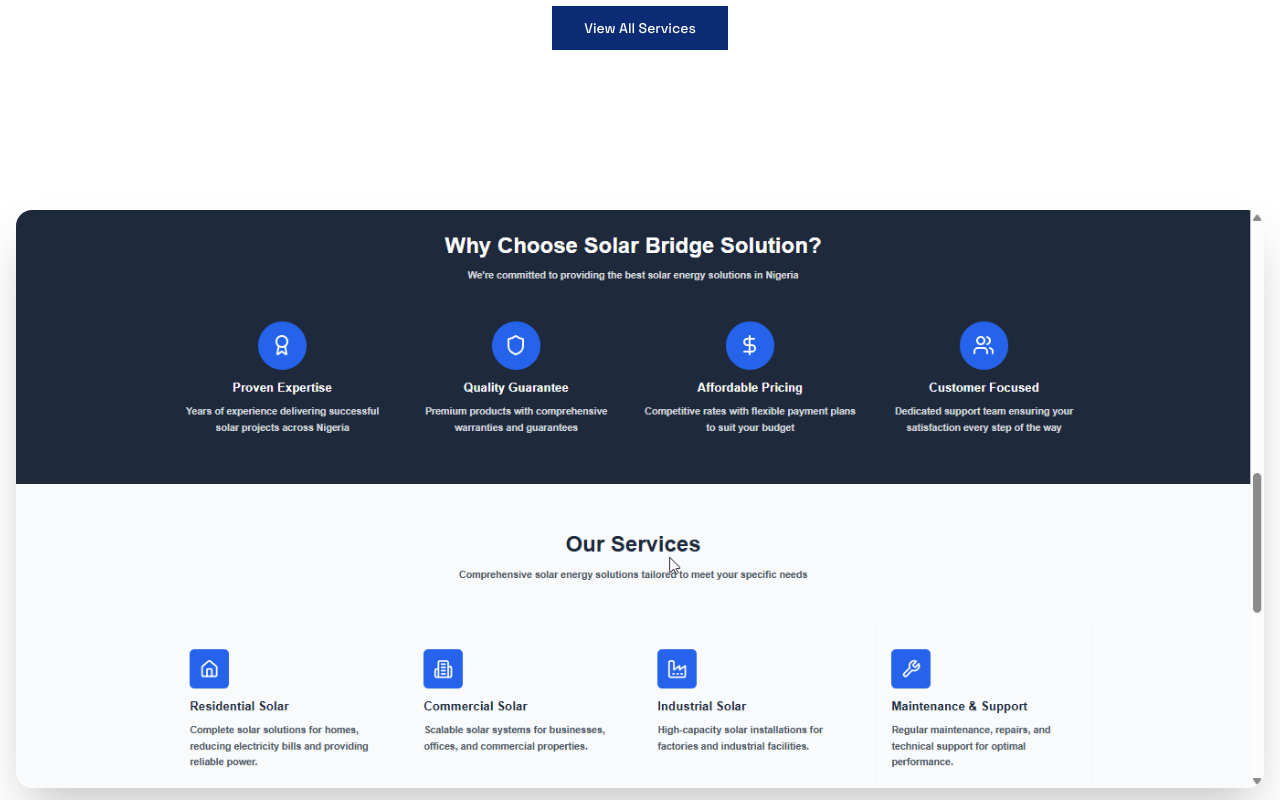
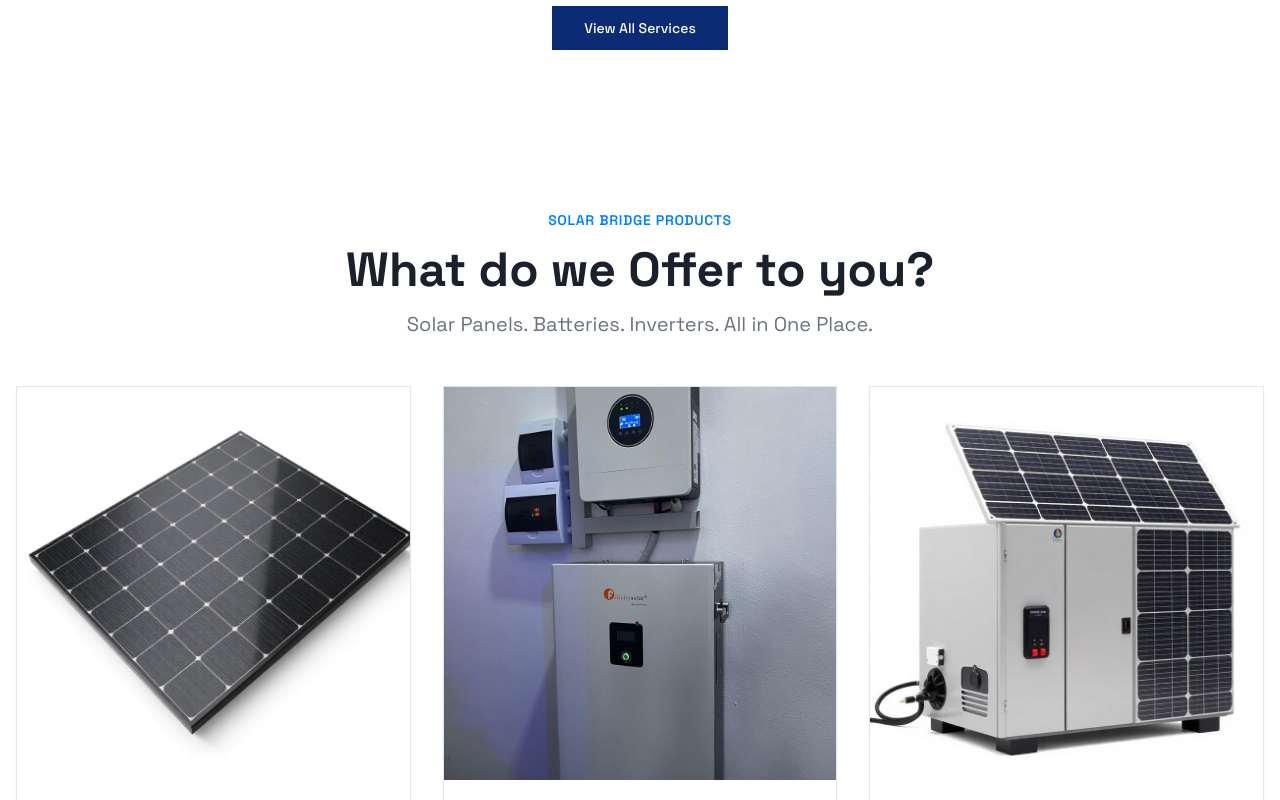
Before and after one commit to real-akinloye/solarbridgesolutions, a React (Vite) app: page / in a window 1280 px wide. Shown: the part 1940-2740 px from the top of the page. Built offline with nearby package versions, Linux system fonts and the light colour scheme; the HTML template or start-up script is replaced by a standard one.

Commit message:
Reverted to commit 07ba30a38ea534a25629e8c4654d0d77ae97bace

```diff
--- a/src/components/ServicesShowcase.tsx
+++ /dev/null
@@ -1,17 +0,0 @@
-import servicesImage from "@/assets/services-showcase.png";
-
-export const ServicesShowcase = () => {
-  return (
-    <section className="py-20 bg-background">
-      <div className="container mx-auto px-4">
-        <div className="relative hover-scale">
-          <img
-            src={servicesImage}
-            alt="Solar Bridge Solutions - Comprehensive solar energy services showcase"
-            className="w-full h-auto object-cover rounded-2xl shadow-2xl"
-          />
-        </div>
-      </div>
-    </section>
-  );
-};
--- a/src/pages/Index.tsx
+++ b/src/pages/Index.tsx
@@ -2,7 +2,6 @@ import { Navbar } from "@/components/Navbar";
 import { Hero } from "@/components/Hero";
 import { About } from "@/components/About";
 import { ServicesPreview } from "@/components/ServicesPreview";
-import { ServicesShowcase } from "@/components/ServicesShowcase";
 import { Products } from "@/components/Products";
 import { Testimonials } from "@/components/Testimonials";
 import { Footer } from "@/components/Footer";
@@ -14,7 +13,6 @@ const Index = () => {
       <Hero />
       <About />
       <ServicesPreview />
-      <ServicesShowcase />
       <Products />
       <Testimonials />
       <Footer />
```
Also changed, not shown: src/assets/about-solar.jpg, src/assets/services-showcase.png (deleted).
